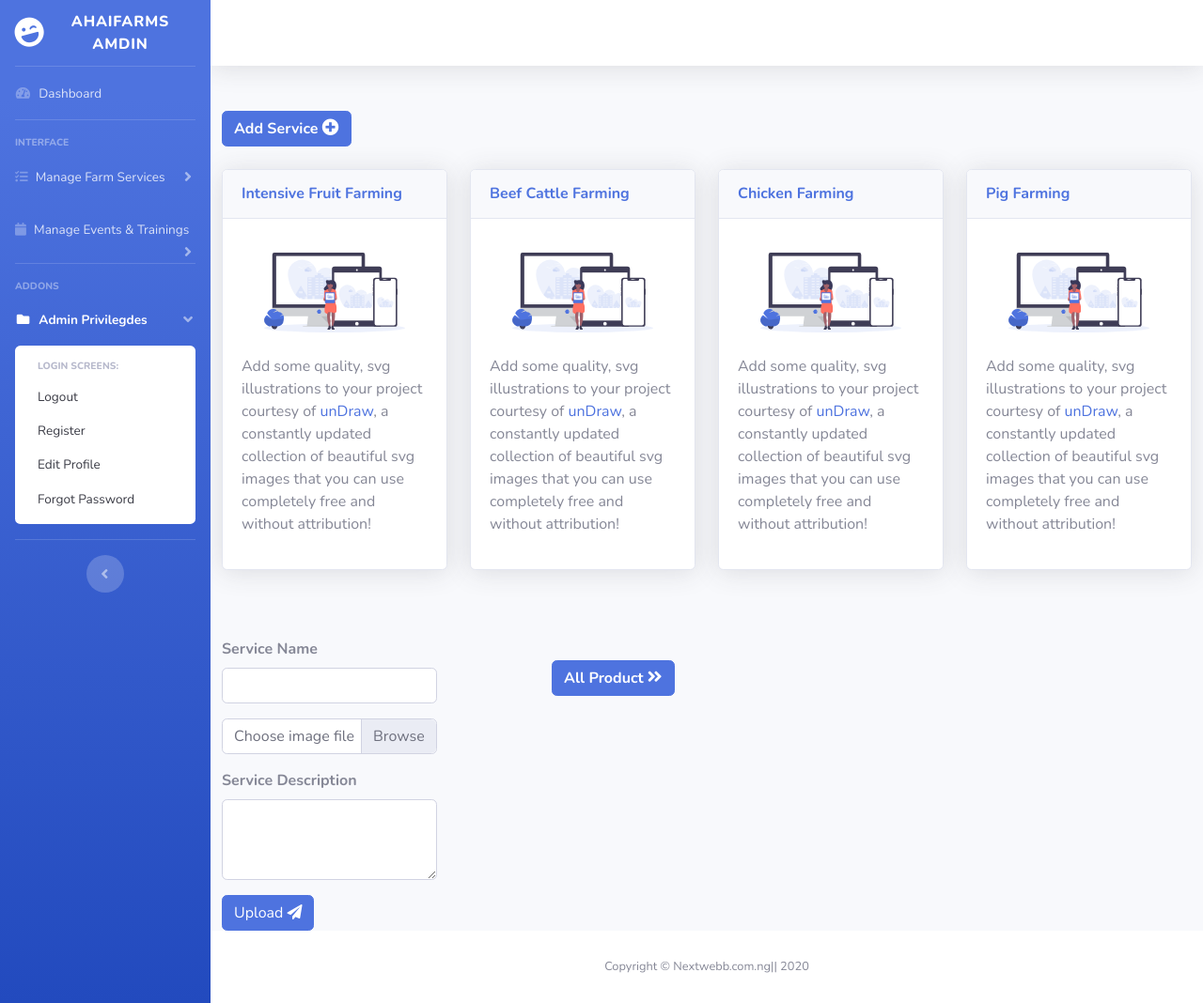
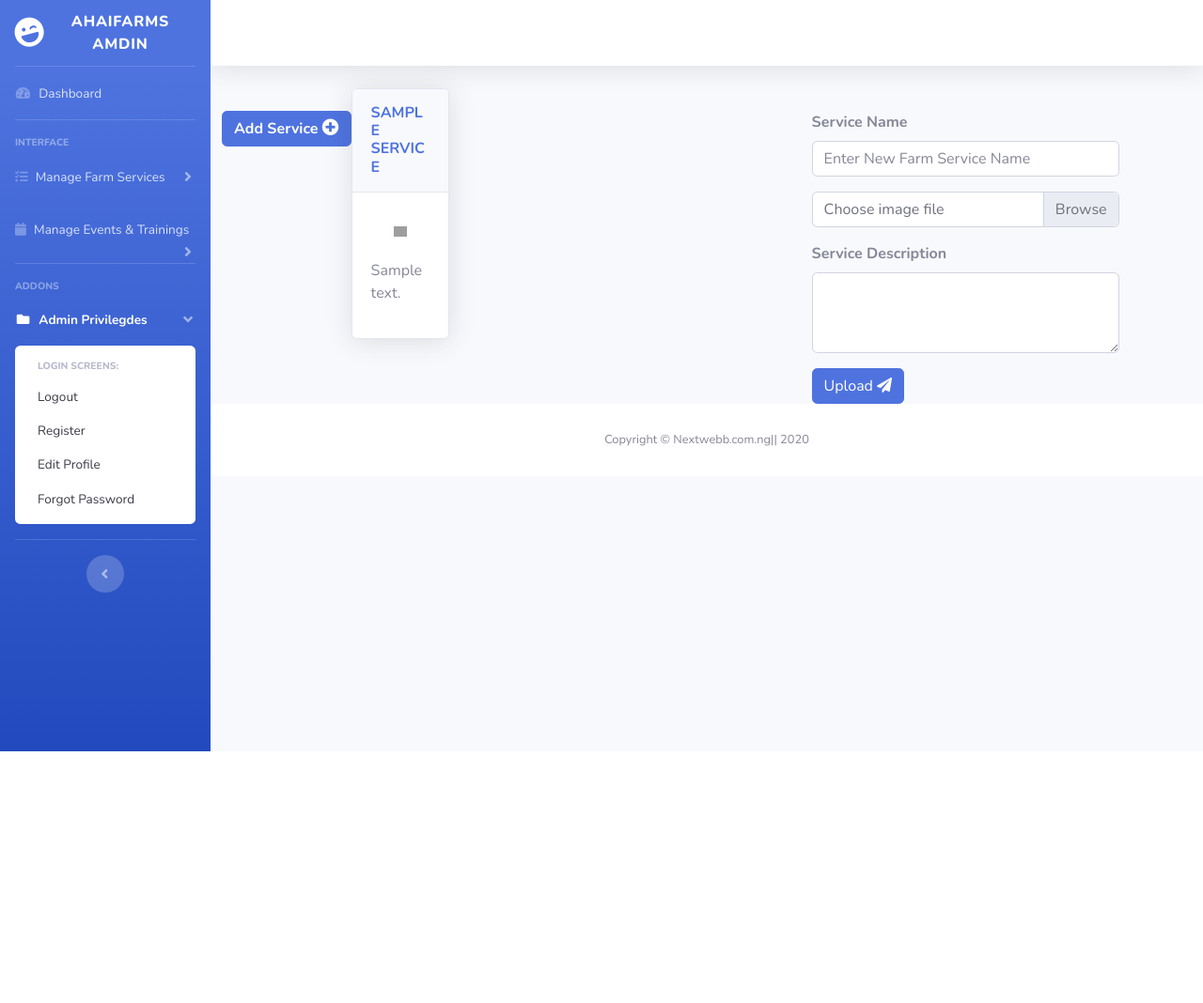
Before and after one commit to nextwebb/farmiev1, a Node server app: template views/admin_services.ejs in a window 1280 px wide. Shown: the whole page at 94% size. After the commit the page ends 800 px from the top, so only its background shows below. Run offline with Node 20, Linux system fonts and the light colour scheme; the template is opened without the code that fills it: most values are stand-ins (such as "Sample title", 1, 10 or a date in 2020); some libraries are stand-ins or nearby versions; grey boxes are pictures that could not be loaded.

Commit message:
added farm services to the admin

```diff
--- a/frontend-js/modules/Services.js
+++ b/frontend-js/modules/Services.js
@@ -2,7 +2,7 @@
 
     constructor() {
         this.addService = document.querySelector(".addService")
-        this.serviceBox = document.querySelector(".addServiceBox")
+        this.serviceBox = document.querySelector(".allServiceBox")
         this.addServiceForm = document.querySelector(".addServiceForm")
 
         this.events()
--- a/views/admin_services.ejs
+++ b/views/admin_services.ejs
@@ -39,138 +39,52 @@
 
           </div>
 
-
-
-
-          <div class="row addServiceBox" >
-
-              <div class="col-md-3 mb-4">
-
+          <div class="row allServiceBox" >
+            <% for( let index = 0; index < services.length; index++ ) { %>
+              <div class="col-md-3 mb-4" >
                 <!-- Illustrations -->
                 <div class="card shadow mb-4">
                   <div class="card-header py-3">
-                    <h6 class="m-0 font-weight-bold text-primary">Intensive Fruit Farming</h6>
+                    <h6 class="m-0 font-weight-bold text-primary">  <%=services[index].name.toUpperCase() %> </h6>
                   </div>
                   <div class="card-body">
                     <div class="text-center">
-                      <img class="img-fluid px-3 px-sm-4 mt-3 mb-4" style="width: 25rem;" src="/undraw_posting_photo.svg" alt="">
+                      <img class="img-fluid px-3 px-sm-4 mt-3 mb-4"  src="/<%- services[index].image %>" alt="">
                     </div>
-                    <p>Add some quality, svg illustrations to your project courtesy of <a target="_blank" rel="nofollow" href="https://undraw.co/">unDraw</a>, a constantly updated collection of beautiful svg images that you can use completely free and without attribution!</p>
+                    <p><%=services[index].desc %></p>
 
                   </div>
                 </div>
-
-
-
               </div>
-
-              <div class="col-md-3 mb-4">
-
-                <!-- Illustrations -->
-                <div class="card shadow mb-4">
-                  <div class="card-header py-3">
-                    <h6 class="m-0 font-weight-bold text-primary">Beef Cattle Farming</h6>
-                  </div>
-                  <div class="card-body">
-                    <div class="text-center">
-                      <img class="img-fluid px-3 px-sm-4 mt-3 mb-4" style="width: 25rem;" src="/undraw_posting_photo.svg" alt="">
-                    </div>
-                    <p>Add some quality, svg illustrations to your project courtesy of <a target="_blank" rel="nofollow" href="https://undraw.co/">unDraw</a>, a constantly updated collection of beautiful svg images that you can use completely free and without attribution!</p>
-
-                  </div>
-                </div>
-
-
-
-
-
-              </div>
-
-              <div class="col-md-3 mb-4">
-
-                <!-- Illustrations -->
-                <div class="card shadow mb-4">
-                  <div class="card-header py-3">
-                    <h6 class="m-0 font-weight-bold text-primary">Chicken Farming</h6>
-                  </div>
-                  <div class="card-body">
-                    <div class="text-center">
-                      <img class="img-fluid px-3 px-sm-4 mt-3 mb-4" style="width: 25rem;" src="/undraw_posting_photo.svg" alt="">
-                    </div>
-                    <p>Add some quality, svg illustrations to your project courtesy of <a target="_blank" rel="nofollow" href="https://undraw.co/">unDraw</a>, a constantly updated collection of beautiful svg images that you can use completely free and without attribution!</p>
-
-                  </div>
-                </div>
-
-              </div>
-
-              <div class="col-md-3 mb-4">
-
-
-                <div class="card shadow mb-4">
-                  <div class="card-header py-3">
-                    <h6 class="m-0 font-weight-bold text-primary">Pig Farming</h6>
-                  </div>
-                  <div class="card-body">
-                    <div class="text-center">
-                      <img class="img-fluid px-3 px-sm-4 mt-3 mb-4" style="width: 25rem;" src="/undraw_posting_photo.svg" alt="">
-                    </div>
-                    <p>Add some quality, svg illustrations to your project courtesy of <a target="_blank" rel="nofollow" href="https://undraw.co/">unDraw</a>, a constantly updated collection of beautiful svg images that you can use completely free and without attribution!</p>
-
-                  </div>
-                </div>
-
-
-
-
-
-              </div>
-
+            <% } %>
           </div>
 
 
 
           <div  class=" mt-4 row addServiceForm ">
-            <div class="col-md-6">
-                <form class="" method="POST" action="/admin/submit-product?_csrf=<%= csrfToken %>" enctype="multipart/form-data" > <!--d-none-->
+            <div class="col-md-12">
+                <form class="" method="POST" action="/admin/create-service?_csrf=<%= csrfToken %>" enctype="multipart/form-data" > <!--d-none-->
                   <div class="form-row">
                     <div class="form-group col-md-12">
                       <label for="prouctName"><strong> Service Name</strong></label>
-                      <input type="text" name="name" class="form-control name" id="name" placeholder="">
+                      <input type="text" name="name" class="form-control name" id="name" placeholder="Enter New Farm Service Name" required>
                     </div>
 
                   </div>
 
                   <div class="form-group">
-                      <div class="custom-file">
-                          <input type="file" class="custom-file-input" id="customFile" name="uploads">
-                          <label class="custom-file-label" for="customFile">Choose image file</label>
-                        </div>
-                  </div>
+                    <div class="custom-file">
+                        <input type="file" class="custom-file-input" id="customFile" name="uploads">
+                        <label class="custom-file-label" for="customFile">Choose image file</label>
+                      </div>
+                </div>
                   <div class="form-group">
                       <label for="desc"><strong> Service Description</strong> </label>
-                      <textarea  name="desc" class="form-control desc" id="desc" rows="3"></textarea>
+                      <textarea  name="desc" class="form-control desc" required id="desc" rows="3"></textarea>
                     </div>
-                     <input type="hidden" name="uploads" value="products">
                   <button type="submit" class="btn btn-primary">Upload  <i class="fa fa-paper-plane" aria-hidden="true"></i> </button>
                 </form>
             </div>
-
-            <div class="col-md-6 mt-4">
-                <div class="float-right">
-                    <h1 class="h3 mb-4 text-gray-800">
-                      <form method="POST" action="/admin/view-products" >
-                        <input type="hidden" name="_csrf" value="<%= csrfToken %>">
-                      <button type="submit" class="btn btn-primary allProduct">
-                        <strong> All Product</strong> <i class="fa fa-angle-double-right" style="font-size:18px"></i>
-                      </button>
-                    </form>
-                    </h1>
-                </div>
-
-
-            </div>
-
 
           </div>
 
```
Also changed, not shown: controllers/servicesController.js (+41 -1 lines), models/Product.js (+1 -9 lines), models/Services.js (+60 -12 lines), router.js (+4 -17 lines), public/main-bundled.js, 10 other files.
